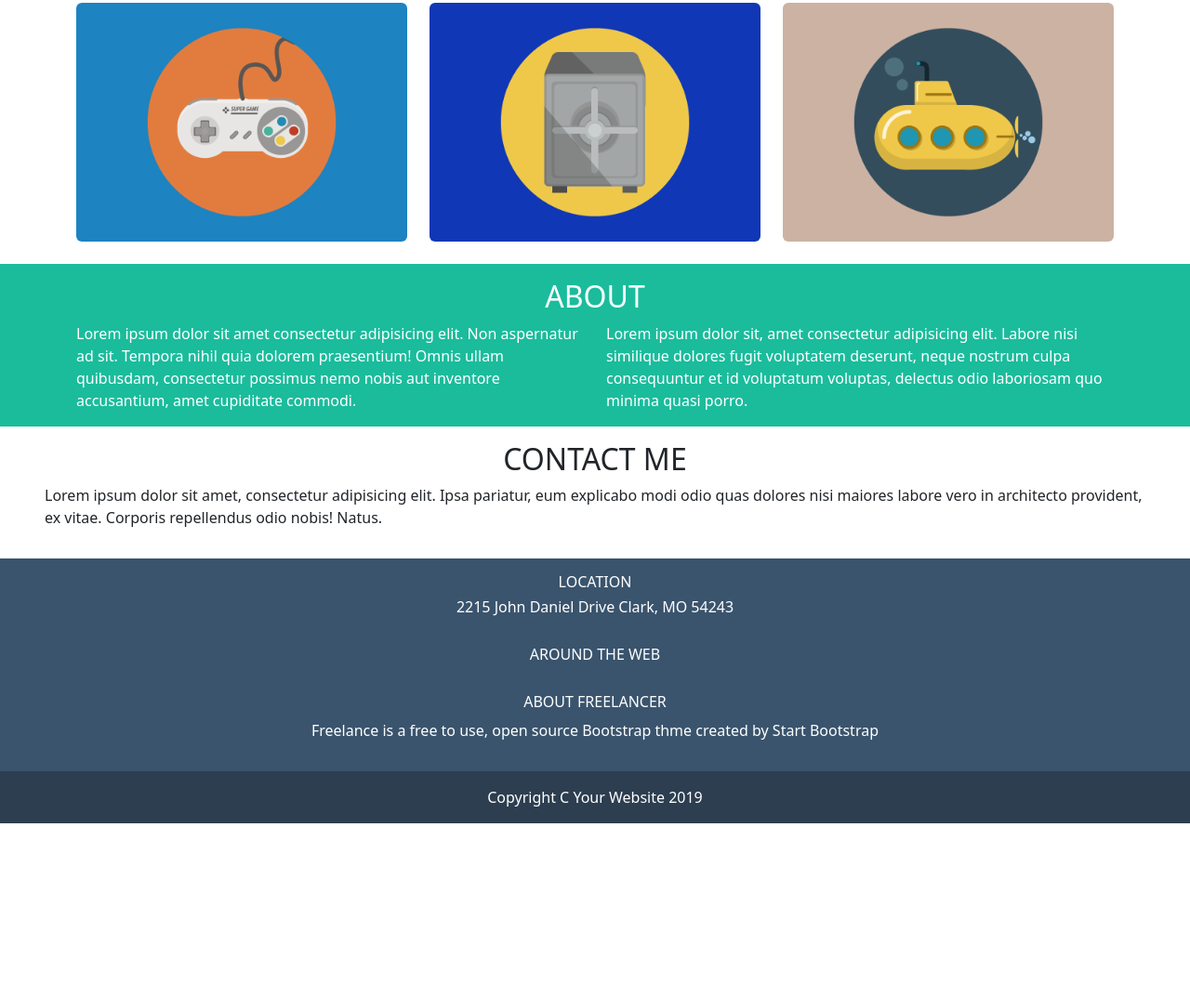
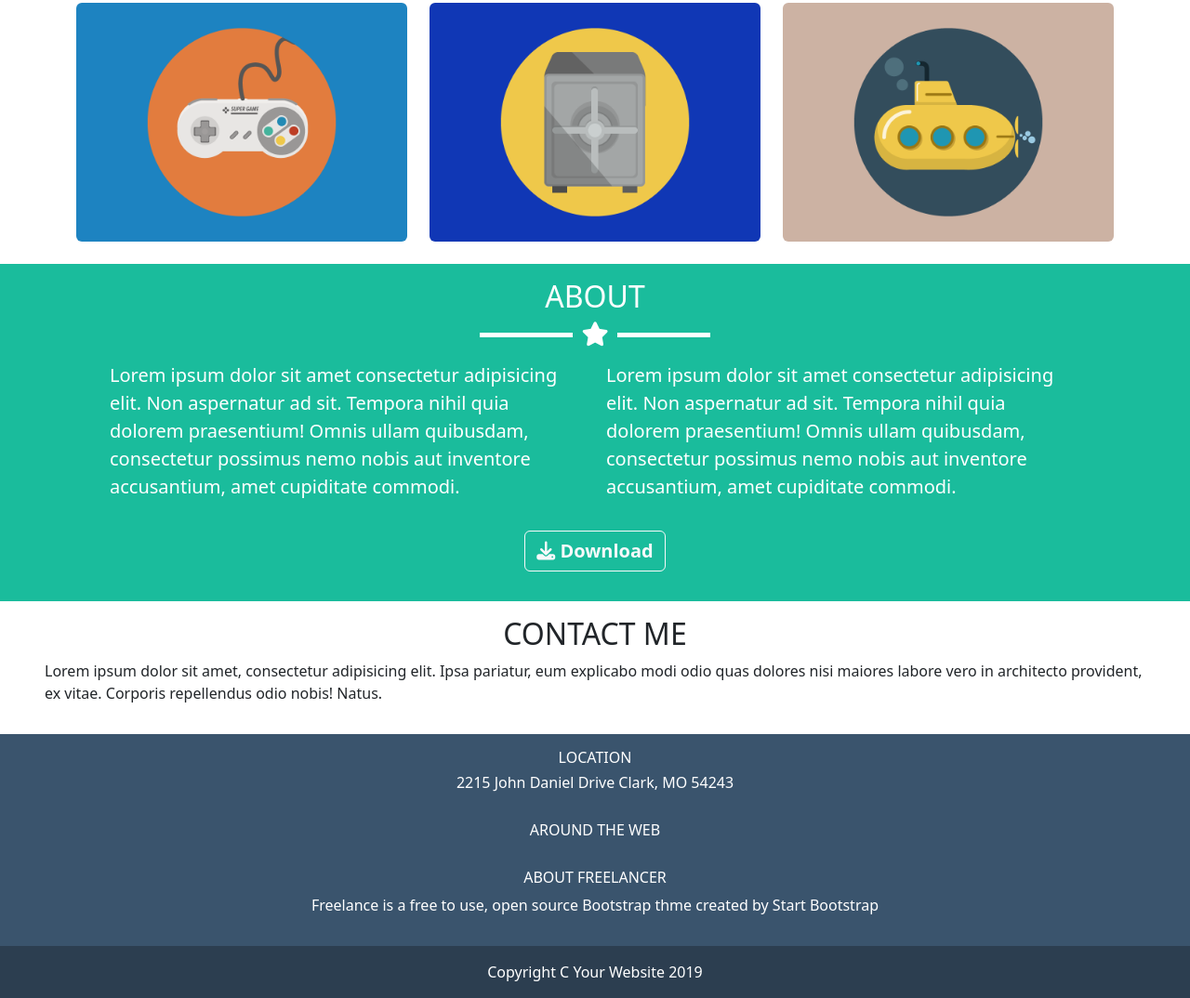
Before and after one commit to MatteoGiunta97/html-css-bootstrap-freelancer, a plain HTML site: page index.html in a window 1280 px wide. Shown: the part 1850-2924 px from the top of the page at 93% size. Before the commit the page ends 2736 px from the top, so only its background shows below. Drawn offline with nearby package versions, Linux system fonts and the light colour scheme.

Commit message:
feat: add components, about section

```diff
--- a/index.html
+++ b/index.html
@@ -84,21 +84,35 @@
       </section>
       <!-- ABOUT SECTION -->
       <section class="ms-bg-acqua text-white py-3 px-5">
-        <h2 class="text-center">ABOUT</h2>
-        <div class="container">
+        <div class="text-center">
+          <h2>ABOUT</h2>
+          <div class="mb-3">
+            <div class="ms-h-line bg-white"></div>
+            <i class="fa-solid fa-star"></i>
+            <div class="ms-h-line bg-white"></div>
+          </div>
+        </div>
+        <div class="container px-5">
           <div class="row gy-3">
             <div class="col-12 col-md-6">
-              Lorem ipsum dolor sit amet consectetur adipisicing elit. Non
-              aspernatur ad sit. Tempora nihil quia dolorem praesentium! Omnis
-              ullam quibusdam, consectetur possimus nemo nobis aut inventore
-              accusantium, amet cupiditate commodi.
+              <p class="fs-5">
+                Lorem ipsum dolor sit amet consectetur adipisicing elit. Non
+                aspernatur ad sit. Tempora nihil quia dolorem praesentium! Omnis
+                ullam quibusdam, consectetur possimus nemo nobis aut inventore
+                accusantium, amet cupiditate commodi.
+              </p>
             </div>
             <div class="col-12 col-md-6">
-              Lorem ipsum dolor sit, amet consectetur adipisicing elit. Labore
-              nisi similique dolores fugit voluptatem deserunt, neque nostrum
-              culpa consequuntur et id voluptatum voluptas, delectus odio
-              laboriosam quo minima quasi porro.
+              <p class="fs-5">
+                Lorem ipsum dolor sit amet consectetur adipisicing elit. Non
+                aspernatur ad sit. Tempora nihil quia dolorem praesentium! Omnis
+                ullam quibusdam, consectetur possimus nemo nobis aut inventore
+                accusantium, amet cupiditate commodi.
+              </p>
             </div>
+          </div>
+          <div class="text-center">
+            <button type="button" class="btn btn-outline-light fw-bold fs-5 my-3"><i class="fa-solid fa-download"></i> Download</button>
           </div>
         </div>
       </section>
```
